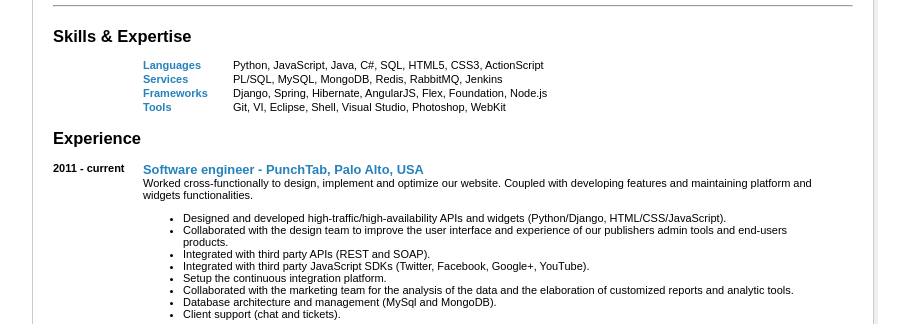
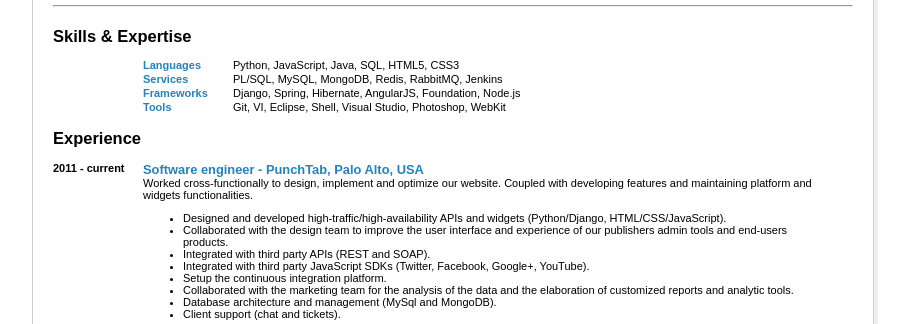
Before and after one commit to arthurio/site_heroku, a Django app: page /resume/ in a window 1280 px wide. Shown: the part 125-449 px from the top of the page, without its empty margins (187-1096 px from the left). Run offline with Django 3.2, Linux system fonts and the light colour scheme; some web fonts are replaced.

Commit message:
update resume

```diff
--- a/perso/templates/resume.html
+++ b/perso/templates/resume.html
@@ -31,7 +31,7 @@
                     <h4 class="blue">Languages</h4>
                 </div>
                 <div class="column right">
-                    <p>Python, JavaScript, Java, C#, SQL, HTML5, CSS3, ActionScript</p>
+                    <p>Python, JavaScript, Java, SQL, HTML5, CSS3</p>
                 </div>
             </div>
             <div class="row">
@@ -47,7 +47,7 @@
                     <h4 class="blue">Frameworks</h4>
                 </div>
                 <div class="column right">
-                    <p>Django, Spring, Hibernate, AngularJS, Flex, Foundation, Node.js</p>
+                    <p>Django, Spring, Hibernate, AngularJS, Foundation, Node.js</p>
                 </div>
             </div>
             <div class="row">
```
